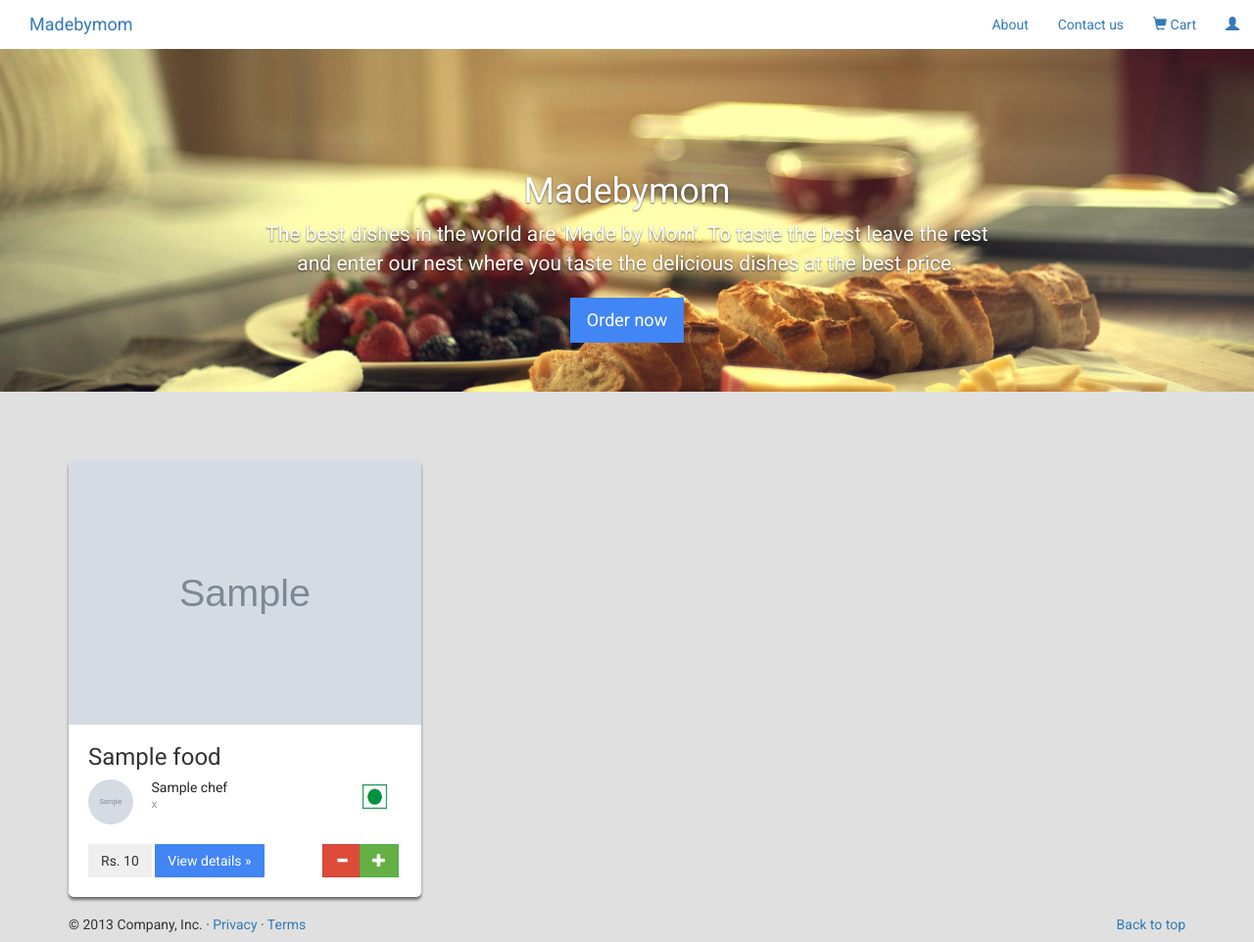
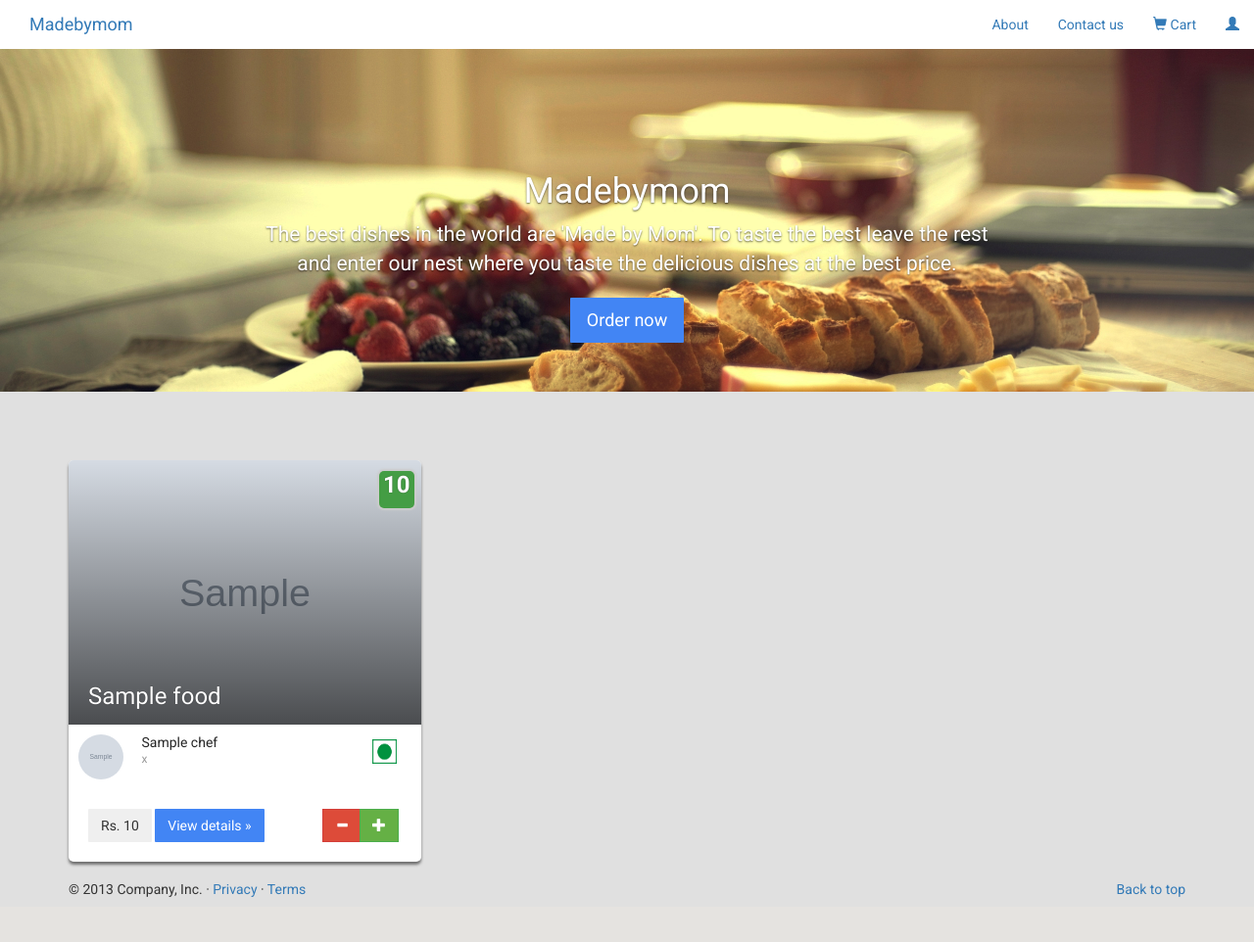
Before and after one commit to Prithvirajbilla/madebymom, a Django app: page / in a window 1280 px wide. Shown: the whole page at 98% size. After the commit the page ends 916 px from the top, so only its background shows below. Run offline with Django 3.2, Linux system fonts and the light colour scheme; tables that the repository leaves empty hold one stand-in row (values such as "Sample post"); grey boxes marked "Sample" are stand-in pictures; some libraries are stand-ins or nearby versions.

Commit message:
added cart number

```diff
--- a/static/css/cards.css
+++ b/static/css/cards.css
@@ -15,9 +15,8 @@
 }
 
 .card .card-heading {
-  padding: 0 20px;
+  padding: 10px 10px;
   margin: 0;
-
 }
 
 .card .card-heading.simple {
@@ -61,6 +60,7 @@
 }
 
 .card .card-media {
+  position: relative;
 }
 
 .card .card-media img {
@@ -239,9 +239,8 @@
   margin-bottom: 17px;
 }
 
-.card-media img:after
+.rr
 {
-  content:'';
   position:absolute;
   left:0; top:0;
   width:100%;
@@ -255,3 +254,35 @@
   background: linear-gradient(to bottom, rgba(0,0,0,0) 0%,rgba(0,0,0,0.65) 100%); /* W3C */
   filter: progid:DXImageTransform.Microsoft.gradient( startColorstr='#a6000000', endColorstr='#00000000',GradientType=0 ); /* IE6-9 */
 }
+
+.rating-box
+{
+  background-color: #449D44;
+  width: 10%;
+  height: 14%;
+  position: absolute;
+  left: 88%;
+  bottom: 82%;
+  text-align: center;
+  box-shadow: rgba(0, 0, 0, 0.2) 0px 1px 2px 0px;
+  -webkit-border-radius: 5px;
+     -moz-border-radius: 5px;
+          border-radius: 5px;
+  color: white;
+  font-size: 24px;
+  font-weight: 700;
+  -webkit-box-shadow: 0px 0px 2px 2px #ccc;  /* Safari 3-4, iOS 4.0.2 - 4.2, Android 2.3+ */
+  -moz-box-shadow:    0px 0px 2px 2px #ccc;  /* Firefox 3.5 - 3.6 */
+  box-shadow:         0px 0px 2px 2px #ccc;  /* Opera 10.5, IE 9, Firefox 4+, Chrome 6+, iOS 5 */
+  text-shadow : rgba(0, 0, 0, 0.5) 0px 0px 1px;
+
+
+}
+.food-name
+{
+  position: absolute;
+  margin-left: 20px;
+  color: #fff;
+  bottom: 2%;
+  text-shadow : rgba(0, 0, 0, 0.5) 0px 0px 1px;
+}
--- a/static/css/style.css
+++ b/static/css/style.css
@@ -231,9 +231,5 @@ textarea {
 
 }
 
-.food-name
-{
-  margin-left: 20px;
-}
 
 }
--- a/templates/index.html
+++ b/templates/index.html
@@ -8,7 +8,9 @@
 	    <div class="col-md-4 col-lg-4 col-sm-6 col-border-bs">
 		    <div class="card">
 			   <div class="card-media">
-			         <img src="{{food.picture.url}}" alt="media"/>
+			         <img  src="{{food.picture.url}}" alt="media"/>
+			         <div class="rr"></div>
+			         <div class="rating-box">10</div>
 			        <div class="hd-text">
 			            <h3 class="food-name item_name">{{food.name}}</h3>
 			        </div>
```
